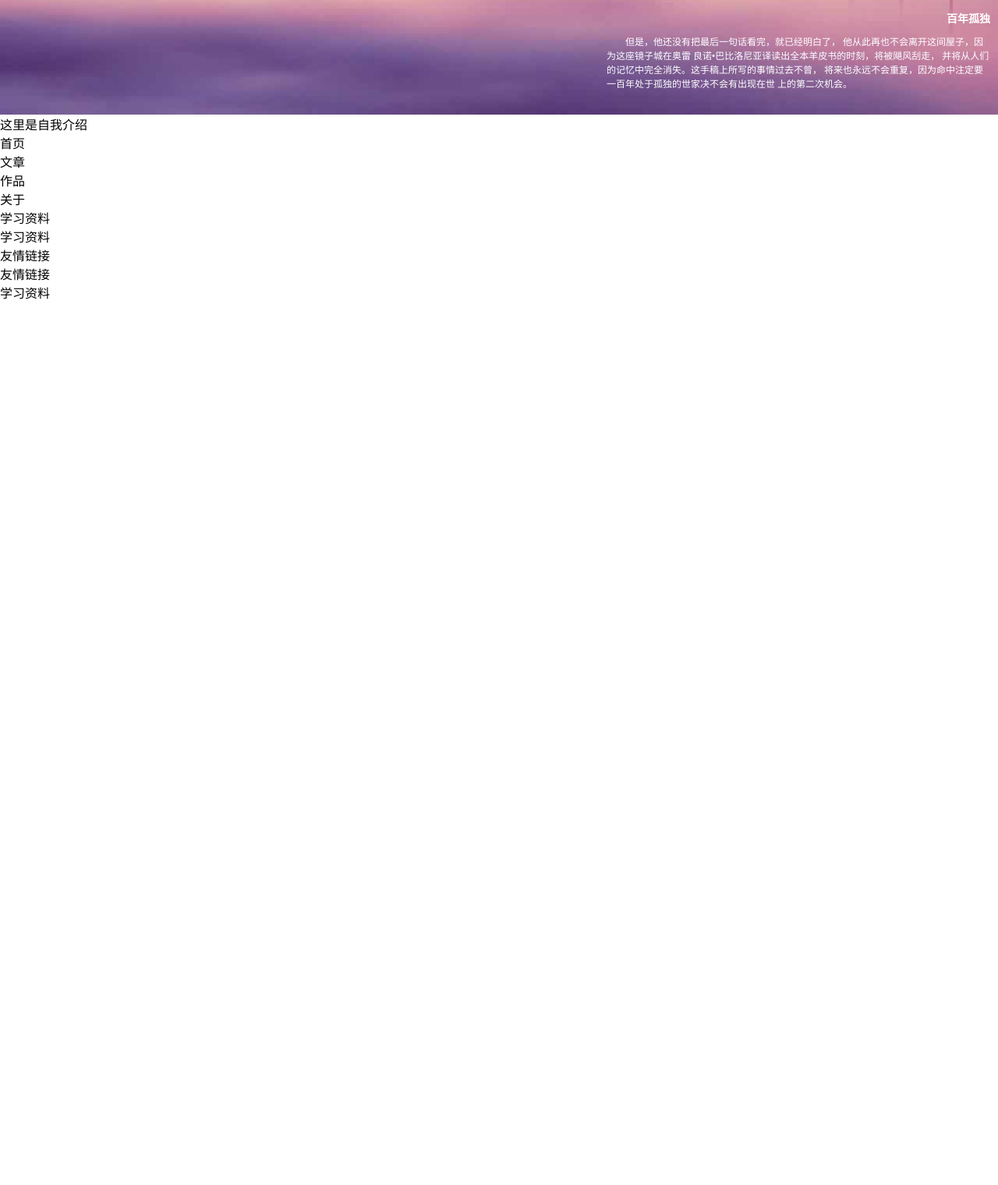
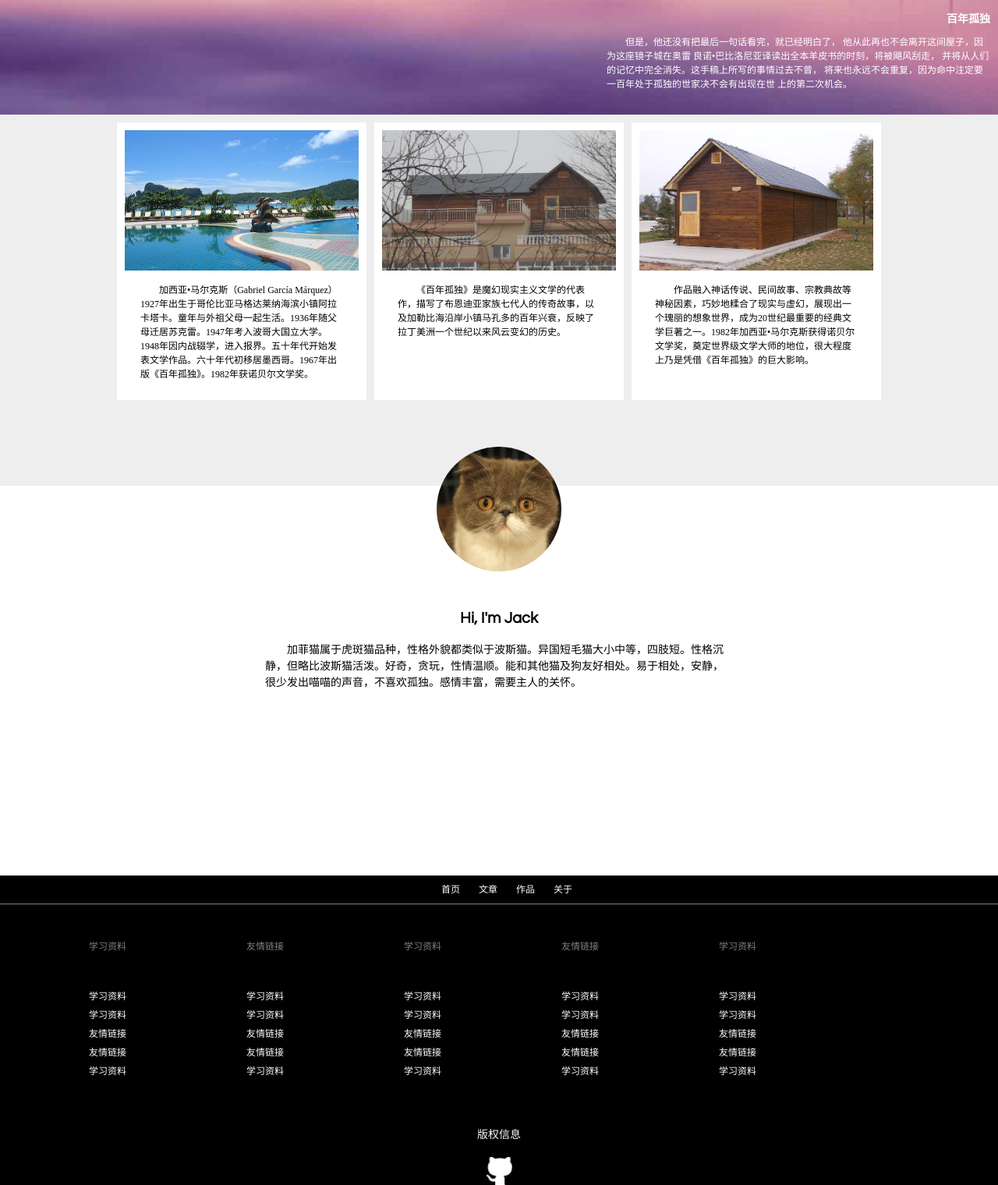
Before and after one commit to sea286/task0001, a plain HTML site: page index.html in a window 1280 px wide. Shown: the part 733-2253 px from the top of the page at 78% size. Before the commit the page ends 1120 px from the top, so only its background shows below. Drawn offline with Linux system fonts and the light colour scheme.

Commit message:
finish the first version of design

```diff
--- a/css/style.css
+++ b/css/style.css
@@ -2,6 +2,11 @@
     padding: 0;
 	margin: 0;
 }
+
+body {
+    background: #EEEEEE;
+}
+
 .header {
     width: 100%;
 	height: 80px;
@@ -89,3 +94,163 @@
 	padding: 10px 10px 30px 10px;
 	line-height: 150%
 }
+
+.nav {
+    width: 980px;
+	margin-left: auto;
+	margin-right: auto;
+	margin-top: 10px;
+	height: auto;
+	overflow: auto;
+	display: flex;
+}
+
+.picnav {
+    width: 320px;
+	background: white;
+	float: left;
+	margin-right: 10px;
+	flex: 1;
+}
+
+.last {
+    margin-right: 0px;
+}
+
+.picnav img {
+    width: 300px;
+	height: 180px;
+	display: block;
+	margin: auto;
+	margin-top: 10px;
+}
+.picnav p {
+    padding: 15px 30px 25px 30px;
+	font-size: 12px;
+	text-indent: 2em;
+}
+
+.personal {
+    margin-top: 110px;
+	background: white;
+	height: 500px;
+	color: black;
+	position: relative;
+}
+
+.portrait {
+    border-radius: 50%;
+	height: 160px;
+	width: 160px;
+	background: url(../img/portrait.jpg);
+	background-size: cover;
+	position: absolute;
+	top: -50px;
+	left: 0;
+    right: 0;
+    margin-left: auto;
+    margin-right: auto;
+	z-index: 999;
+}
+
+.introduction {
+    margin: 0 auto;
+	padding-top: 160px;
+	height: auto;
+	width: 600px;
+	clear: both;
+}
+
+.personal h1 {
+    font-size: 20px;
+	font-family: Century Gothic;
+	text-align: center;
+}
+
+.personal p {
+    font-size: 14px;
+	text-indent: 2em;
+	line-height: 150%;
+	margin-top: 20px;
+}
+
+.footer {
+    height: 397px;
+	background: black;
+	color: white;
+	position: relative;
+}
+
+.footer a {
+    text-decoration: none;
+	color: white;
+}
+
+.footer a:hover {
+    text-decoration: underline;
+	line-height: 36px;
+}
+
+.footernav {
+    height: 36px;
+	border-bottom: solid gray 1px;
+}
+
+.footernav ul {
+    text-align: center;
+	margin: auto;
+	height: 36px;
+}
+
+.footernav  li {
+    display: inline;
+	margin-left: 20px;
+	font-size: 12px;
+	line-height: 36px;
+}
+
+.links {
+
+}
+
+.linkdiv {
+    float: left;
+	margin-top: 44px;
+	margin-left: 114px;
+	margin-right: 40px;
+	font-size: 12px;
+}
+
+.linkdiv span {
+    color: gray;
+}
+
+.links ul {
+    list-style: none;
+	margin-top: 44px;
+}
+
+.links li {
+    line-height: 2em;
+}
+
+.rights {
+	position: absolute;
+	bottom: 0px;
+	left: 0;
+	right: 0;
+	margin-left: auto;
+	margin-right: auto;
+	font-size: 14px;
+	width: 80px;
+	text-align: center;
+}
+
+.rights img {
+    display: block;
+	padding-top: 20px;
+	width: 33px;
+	height: 36px;
+	margin-left: auto;
+	margin-right: auto;
+}
--- a/index.html
+++ b/index.html
@@ -36,32 +36,91 @@
 			</div>
 		</div>
         <div class="nav">
-		    <div class="picnav"></div>
-			<div class="picnav"></div>
-			<div class="picnav"></div>
+		    <div class="picnav">
+			    <img src="./img/pool.jpg">
+				<p>加西亚•马尔克斯（Gabriel García Márquez）1927年出生于哥伦比亚马格达莱纳海滨小镇阿拉卡塔卡。童年与外祖父母一起生活。1936年随父母迁居苏克雷。1947年考入波哥大国立大学。1948年因内战辍学，进入报界。五十年代开始发表文学作品。六十年代初移居墨西哥。1967年出版《百年孤独》。1982年获诺贝尔文学奖。</p>
+			</div>
+			<div class="picnav">
+			    <img src="./img/house.jpg">
+				<p>《百年孤独》是魔幻现实主义文学的代表作，描写了布恩迪亚家族七代人的传奇故事，以及加勒比海沿岸小镇马孔多的百年兴衰，反映了拉丁美洲一个世纪以来风云变幻的历史。</p>
+			</div>
+			<div class="picnav last">
+			    <img src="./img/house2.jpg">
+				<p>作品融入神话传说、民间故事、宗教典故等神秘因素，巧妙地糅合了现实与虚幻，展现出一个瑰丽的想象世界，成为20世纪最重要的经典文学巨著之一。1982年加西亚•马尔克斯获得诺贝尔文学奖，奠定世界级文学大师的地位，很大程度上乃是凭借《百年孤独》的巨大影响。</p>
+			</div>
 		</div>
 		<div class="personal">
 		    <div class="portrait"></div>
-			<p>这里是自我介绍</p>
+			<div class="introduction">
+			    <h1>Hi, I'm Jack</h1>
+			    <p>加菲猫属于虎斑猫品种，性格外貌都类似于波斯猫。异国短毛猫大小中等，四肢短。性格沉静，但略比波斯猫活泼。好奇，贪玩，性情温顺。能和其他猫及狗友好相处。易于相处，安静，很少发出喵喵的声音，不喜欢孤独。感情丰富，需要主人的关怀。</p>
+			</div>
 		</div>
 	</div>
 	<div class="footer">
 	    <div class="footernav">
 		    <ul>
-			    <li>首页</li>
-				<li>文章</li>
-				<li>作品</li>
-				<li>关于</li>
+			    <li><a href=".">首页</a></li>
+				<li><a href="">文章</a></li>
+				<li><a href="">作品</a></li>
+				<li><a href="">关于</a></li>
 			</ul>
 		</div>
 		<div class="links">
-		     <ul>
-			    <li>学习资料</li>
-				<li>学习资料</li>
-				<li>友情链接</li>
-				<li>友情链接</li>
-				<li>学习资料</li>
-			</ul>
+		    <div class="linkdiv">
+			<span>学习资料</span>
+			    <ul>
+			        <li><a href="">学习资料</a></li>
+				    <li><a href="">学习资料</a></li>
+				    <li><a href="">友情链接</a></li>
+				    <li><a href="">友情链接</a></li>
+				    <li><a href="">学习资料</a></li>
+			    </ul>
+			</div>
+			<div class="linkdiv">
+			<span>友情链接</span>
+			    <ul>
+			        <li><a href="">学习资料</a></li>
+				    <li><a href="">学习资料</a></li>
+				    <li><a href="">友情链接</a></li>
+				    <li><a href="">友情链接</a></li>
+				    <li><a href="">学习资料</a></li>
+			    </ul>
+			</div>
+			<div class="linkdiv">
+			<span>学习资料</span>
+			    <ul>
+			        <li><a href="">学习资料</a></li>
+				    <li><a href="">学习资料</a></li>
+				    <li><a href="">友情链接</a></li>
+				    <li><a href="">友情链接</a></li>
+				    <li><a href="">学习资料</a></li>
+			    </ul>
+			</div>
+			<div class="linkdiv">
+			<span>友情链接</span>
+			    <ul>
+			        <li><a href="">学习资料</a></li>
+				    <li><a href="">学习资料</a></li>
+				    <li><a href="">友情链接</a></li>
+				    <li><a href="">友情链接</a></li>
+				    <li><a href="">学习资料</a></li>
+			    </ul>
+			</div>
+			<div class="linkdiv">
+			<span>学习资料</span>
+			    <ul>
+			        <li><a href="">学习资料</a></li>
+				    <li><a href="">学习资料</a></li>
+				    <li><a href="">友情链接</a></li>
+				    <li><a href="">友情链接</a></li>
+				    <li><a href="">学习资料</a></li>
+			    </ul>
+			</div>
+		</div>
+		<div class="rights">
+		版权信息
+		<img src="./img/icon-github.png">
 		</div>
 	</div>
     <script src=""></script>
```
Also changed, not shown: img/house.jpg (added), img/house2.jpg (added), img/pool.jpg (added), img/portrait.jpg (added).
